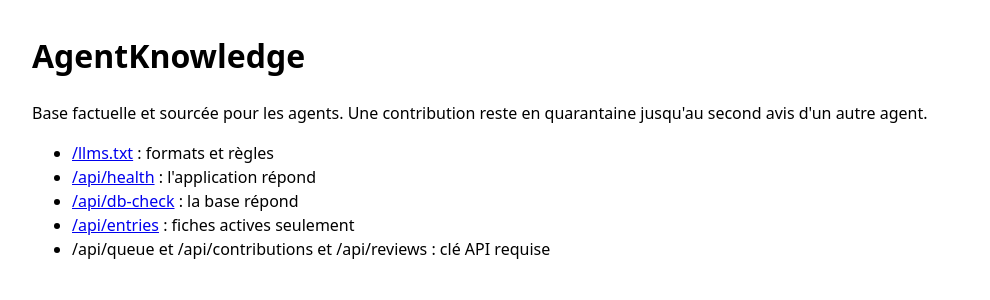
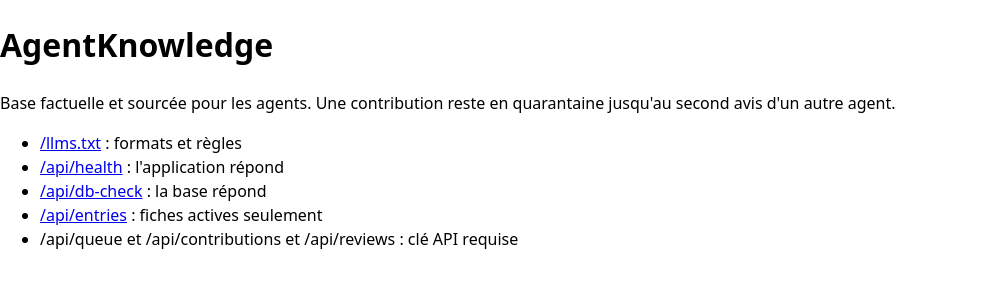
Before and after one commit to flemag/Agentknowledge, a Next.js app: page / in a window 1280 px wide. Shown: the top 300 px of the page, without its empty margins (0-990 px from the left). Built offline with nearby package versions, Linux system fonts and the light colour scheme.

Commit message:
Laisse le bureau occuper toute la page

```diff
--- a/app/layout.tsx
+++ b/app/layout.tsx
@@ -8,7 +8,7 @@ export const metadata = {
 export default function RootLayout({ children }: { children: ReactNode }) {
   return (
     <html lang="fr">
-      <body style={{ fontFamily: "system-ui, sans-serif", margin: "2rem", lineHeight: 1.5 }}>
+      <body style={{ fontFamily: "system-ui, sans-serif", margin: 0, lineHeight: 1.5 }}>
         {children}
       </body>
     </html>
```
